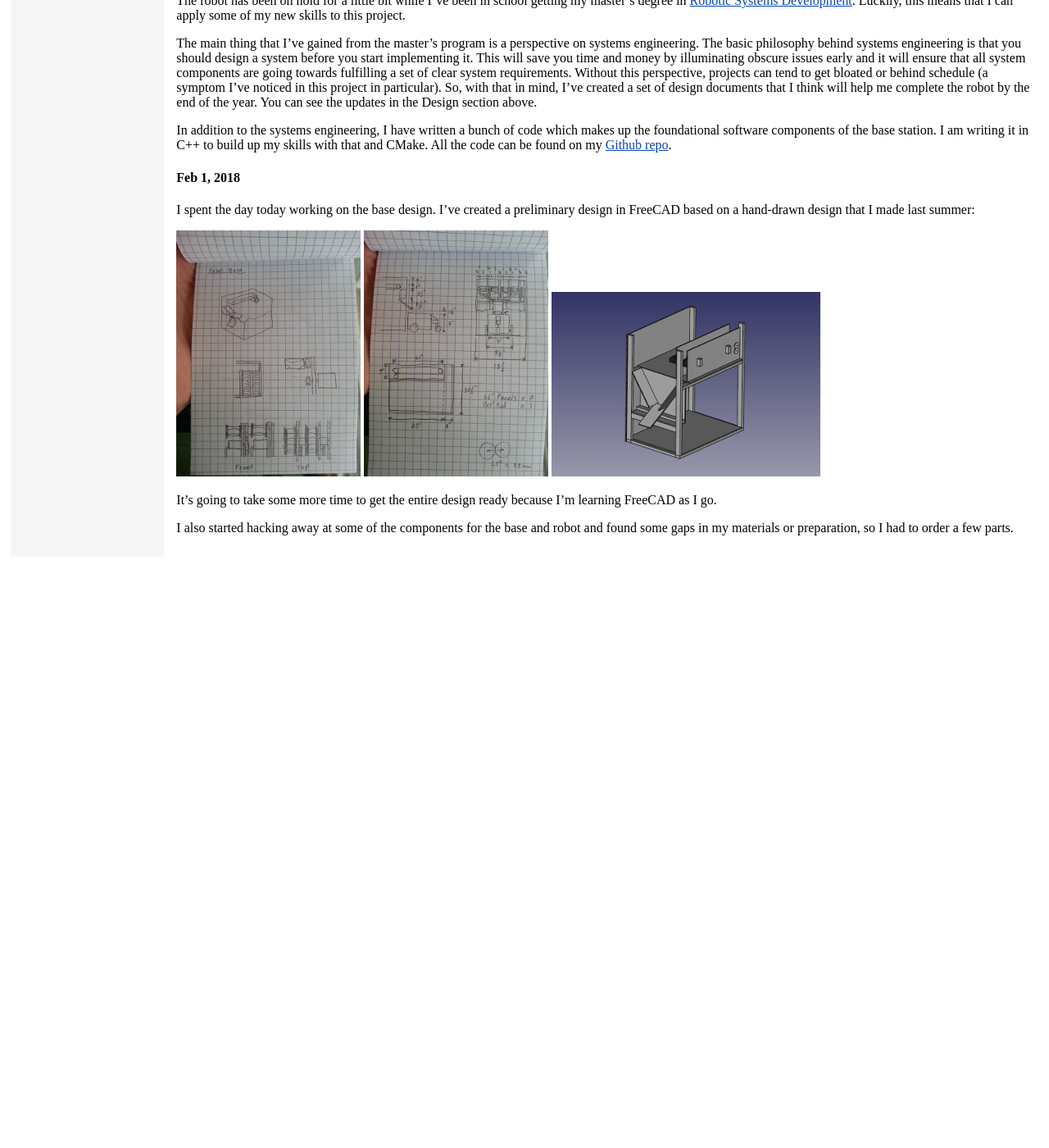
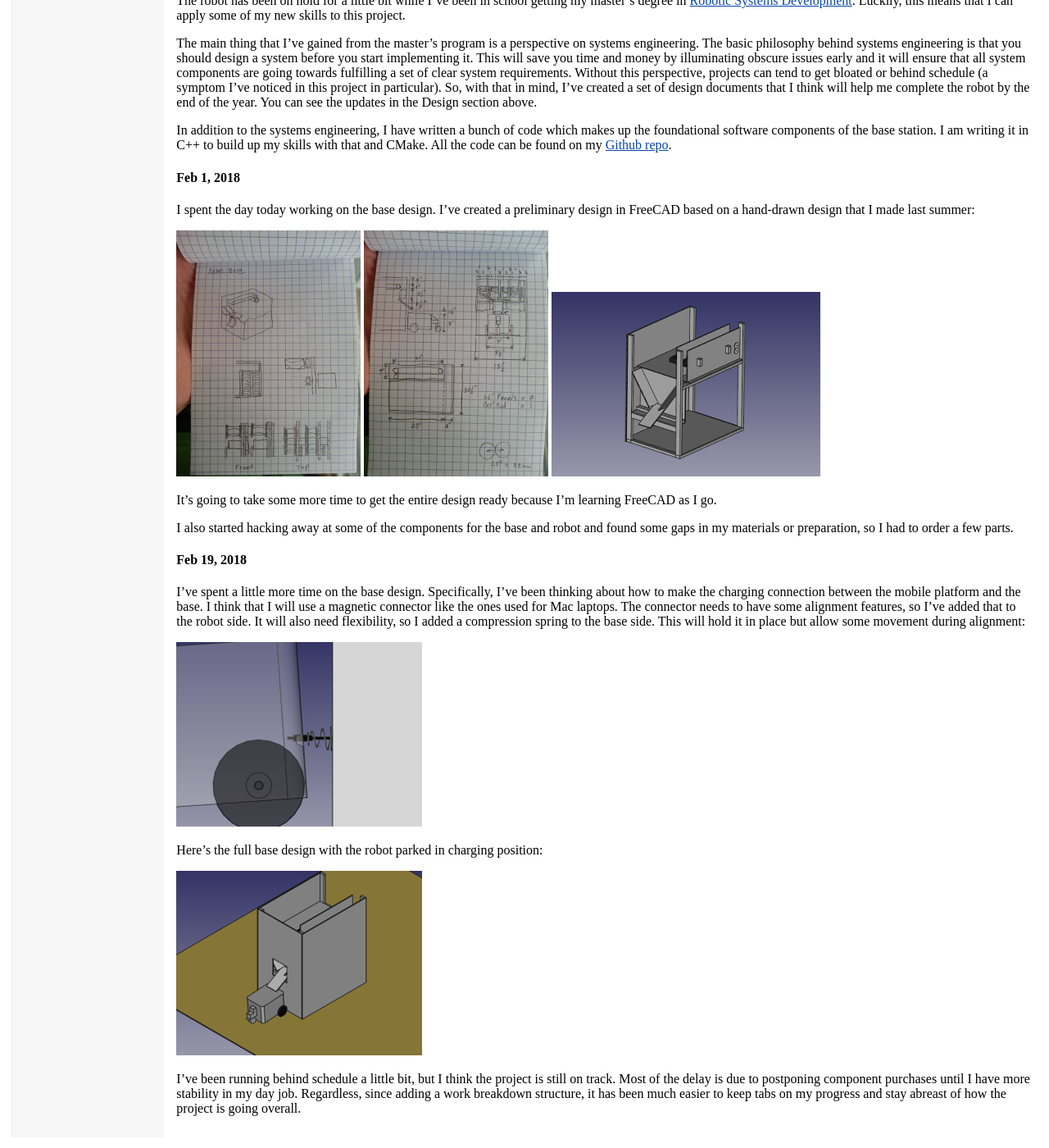
Before and after one commit to Angineer/Angineer.github.io, a Jekyll site: the page built from _projects/Robot.md, in a window 1280 px wide and 1400 px high, scrolled down 4978 px. Shown: the whole window at 82% size. Built offline with Jekyll 4.4.1, drawn with Linux system fonts in a browser that asks for light colours; before the commit the page ends 5670 px from its top, so only the background shows below that.

Commit message:
Robot update

```diff
--- a/_projects/Robot.md
+++ b/_projects/Robot.md
@@ -131,3 +131,14 @@ I spent the day today working on the base design. I've created a preliminary des
 It's going to take some more time to get the entire design ready because I'm learning FreeCAD as I go.
 
 I also started hacking away at some of the components for the base and robot and found some gaps in my materials or preparation, so I had to order a few parts.
+
+#### Feb 19, 2018
+I've spent a little more time on the base design. Specifically, I've been thinking about how to make the charging connection between the mobile platform and the base. I think that I will use a magnetic connector like the ones used for Mac laptops. The connector needs to have some alignment features, so I've added that to the robot side. It will also need flexibility, so I added a compression spring to the base side. This will hold it in place but allow some movement during alignment:
+
+![](/pictures/Robot_PowerConnector.png)
+
+Here's the full base design with the robot parked in charging position:
+
+![](/pictures/Robot_BaseFull.png)
+
+I've been running behind schedule a little bit, but I think the project is still on track. Most of the delay is due to postponing component purchases until I have more stability in my day job. Regardless, since adding a work breakdown structure, it has been much easier to keep tabs on my progress and stay abreast of how the project is going overall.
```
Also changed, not shown: pictures/Robot_BaseFull.png (added), pictures/Robot_PowerConnector.png (added).
